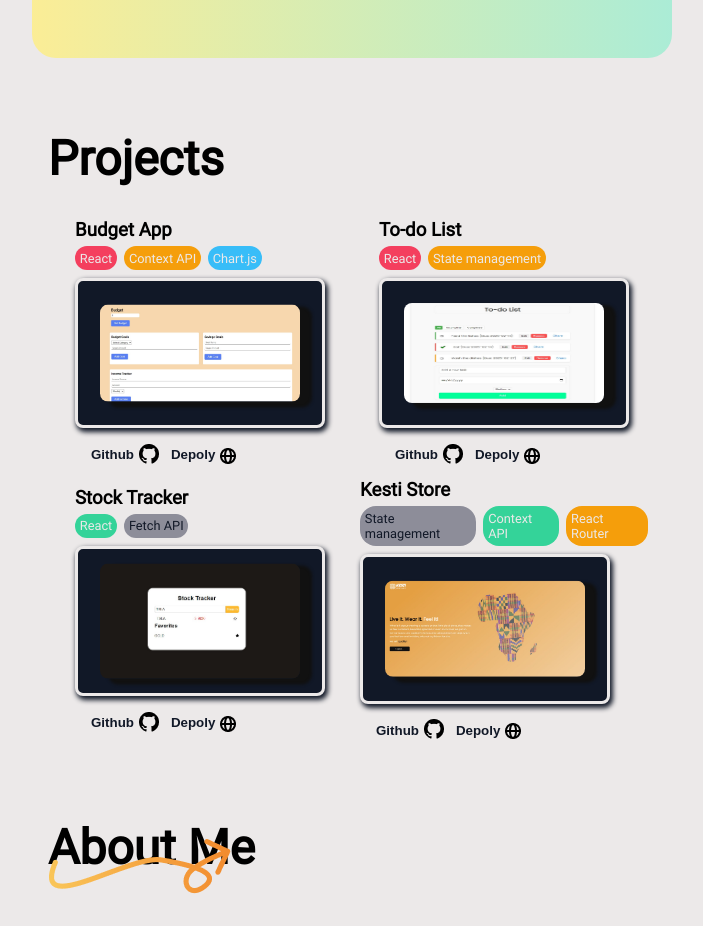
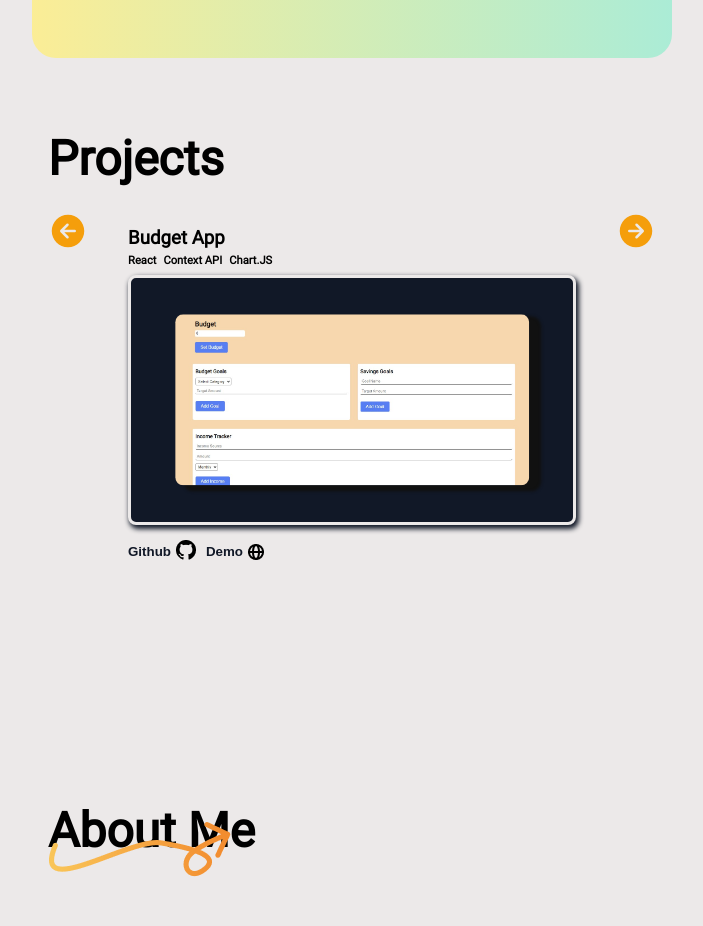
Before and after one commit to Delz-create/PortWork, a React (Create React App) app: page / in a window 1280 px wide. Shown: the part 660-1586 px from the top of the page, without its empty margins (288-991 px from the left). Built offline with nearby package versions, Linux system fonts and the light colour scheme.

Commit message:
Add files via upload

```diff
--- a/src/Components/Projects.js
+++ b/src/Components/Projects.js
@@ -1,10 +1,80 @@
-import React from "react";
+import React, { useState } from "react";
 import StockTracker from "../assests/images/Projects/Stock tracker.jpg";
 import ToDoList from "../assests/images/Projects/To-do list.jpg";
 import BudgetApp from "../assests/images/Projects/Budget APP.jpg";
 import Kesti from "../assests/images/Projects/Kesti landing page.jpg";
+import { IoArrowBackCircle, IoArrowForwardCircle } from "react-icons/io5";
 
 const Projects = React.forwardRef((props, ref) => {
+  const [currentIndex, setCurrentIndex] = useState(0);
+  // const [isAutoPlaying] = useState(true);
+
+  const projects = [
+    {
+      id: 1,
+      title: "Budget App",
+      Feature_1: "React",
+      Feature_2: "Context API",
+      Feature_3: "Chart.JS",
+      img: BudgetApp,
+      gitHubLink: "https://github.com/Delz-create/Budget",
+      deployLink: "https://budget-ten-flame.vercel.app/",
+    },
+
+    {
+      id: 2,
+      title: "Kesti",
+      Feature_1: "State management",
+      Feature_2: "Context API",
+      Feature_3: "React Router",
+      img: Kesti,
+      gitHubLink: "https://github.com/Delz-create/Kestitradies-react.git",
+      deployLink: "https://kestitradies-react.vercel.app/",
+    },
+
+    {
+      id: 3,
+      title: "To-do List",
+      Feature_1: "React",
+      Feature_2: "State management",
+      img: ToDoList,
+      gitHubLink: "https://github.com/Delz-create/To-do",
+      deployLink: "https://to-do-seven-liard.vercel.app/",
+    },
+
+    {
+      id: 4,
+      title: "Stock Tracker",
+      Feature_1: "React",
+      Feature_2: "Fetch API",
+      img: StockTracker,
+      gitHubLink: "https://github.com/Delz-create/Stock-tracker",
+      deployLink: "https://stock-tracker-gilt-eight.vercel.app/",
+    },
+  ];
+
+  const prevProject = () => {
+    setCurrentIndex((prevIndex) =>
+      prevIndex === 0 ? projects.length - 1 : prevIndex - 1
+    );
+  };
+
+  const nextProject = () => {
+    setCurrentIndex((prevIndex) =>
+      prevIndex === projects.length - 1 ? 0 : prevIndex + 1
+    );
+  };
+
+  // useEffect(() => {
+  //   let interval;
+  //   if (isAutoPlaying) {
+  //     interval = setInterval(() => {
+  //       nextProject();
+  //     }, 5000);
+  //   }
+  //   return () => clearInterval(interval);
+  // }, [isAutoPlaying]);
+
   return (
     <section
       className="container project "
@@ -13,29 +83,39 @@ const Projects = React.forwardRef((props, ref) => {
         <h1>Projects</h1>
       </div>
 
+      <div className="project-carousel">
+        <div
+          className="left"
+          onClick={prevProject}>
+          <IoArrowBackCircle />
+        </div>
+
         <div className="project-grid">
-        <div className="projects">
+          {projects.map((project, index) => (
+            <div
+              className={`projects ${index === currentIndex ? "active" : ""}`}
+              key={project.id}>
               <div className="title">
-            <h3>Budget App</h3>
+                <h3>{project.title}</h3>
               </div>
 
               <div className="Features">
-            <div className="Red">
-              <p>React</p>
+                <div>
+                  <p>{project.Feature_1}</p>
                 </div>
 
-            <div className="yellow">
-              <p>Context API</p>
+                <div>
+                  <p>{project.Feature_2}</p>
                 </div>
 
-            <div className="blue">
-              <p>Chart.js</p>
+                <div>
+                  <p>{project.Feature_3}</p>
                 </div>
               </div>
 
               <div className="projects-img">
                 <img
-              src={BudgetApp}
+                  src={project.img}
                   alt="img"
                 />
               </div>
@@ -43,138 +123,24 @@ const Projects = React.forwardRef((props, ref) => {
               <div className="btns">
                 <div className="Git-btn">
                   <button>
-                <a href="https://github.com/Delz-create/Budget">Github</a>
+                    <a href={project.gitHubLink}>Github</a>
                   </button>
                 </div>
 
                 <div className="Deploy-btn">
                   <button>
-                <a href="https://budget-ten-flame.vercel.app/">Depoly</a>
+                    <a href={project.deployLink}>Demo</a>
                   </button>
                 </div>
               </div>
             </div>
-
-        <div className="projects">
-          <div className="title">
-            <h3>To-do List</h3>
+          ))}
         </div>
 
-          <div className="Features">
-            <div className="Red">
-              <p>React</p>
-            </div>
-
-            <div className="yellow">
-              <p>State management</p>
-            </div>
-          </div>
-
-          <div className="projects-img">
-            <img
-              src={ToDoList}
-              alt="img"
-              className="To-do"
-            />
-          </div>
-
-          <div className="btns">
-            <div className="Git-btn">
-              <button>
-                <a href="https://github.com/Delz-create/To-do">Github</a>
-              </button>
-            </div>
-
-            <div className="Deploy-btn">
-              <button>
-                <a href="https://to-do-seven-liard.vercel.app/">Depoly</a>
-              </button>
-            </div>
-          </div>
-        </div>
-
-        <div className="projects">
-          <div className="title">
-            <h3>Stock Tracker</h3>
-          </div>
-
-          <div className="Features">
-            <div className="light-blue">
-              <p>React</p>
-            </div>
-
-            <div className="grey">
-              <p>Fetch API</p>
-            </div>
-          </div>
-
-          <div className="projects-img">
-            <img
-              src={StockTracker}
-              alt="img"
-            />
-          </div>
-
-          <div className="btns">
-            <div className="Git-btn">
-              <button>
-                <a href="https://github.com/Delz-create/Stock-tracker">
-                  Github
-                </a>
-              </button>
-            </div>
-
-            <div className="Deploy-btn">
-              <button>
-                <a href="https://stock-tracker-gilt-eight.vercel.app/">
-                  Depoly
-                </a>
-              </button>
-            </div>
-          </div>
-        </div>
-
-        <div className="projects">
-          <div className="title">
-            <h3>Kesti Store</h3>
-          </div>
-
-          <div className="Features">
-            <div className="grey">
-              <p>State management</p>
-            </div>
-
-            <div className="light-blue">
-              <p>Context API</p>
-            </div>
-
-            <div className="yellow">
-              <p>React Router</p>
-            </div>
-          </div>
-
-          <div className="projects-img">
-            <img
-              src={Kesti}
-              alt="img"
-            />
-          </div>
-
-          <div className="btns">
-            <div className="Git-btn">
-              <button>
-                <a href="https://github.com/Delz-create/Kestitradies-react.git">
-                  Github
-                </a>
-              </button>
-            </div>
-
-            <div className="Deploy-btn">
-              <button>
-                <a href="https://kestitradies-react.vercel.app/">Depoly</a>
-              </button>
-            </div>
-          </div>
+        <div
+          className="right"
+          onClick={nextProject}>
+          <IoArrowForwardCircle />
         </div>
       </div>
     </section>
--- a/src/index.css
+++ b/src/index.css
@@ -7,6 +7,7 @@
   margin: 0;
   padding: 0;
   box-sizing: border-box;
+  /* border: 1px solid red; */
 }
 
 html {
@@ -184,23 +185,40 @@ span::after {
 .project {
   flex-direction: column;
   margin: 0 auto 4.5rem auto;
+  min-height: 75vh;
 }
 .Projects-header {
   font-size: 2rem;
   margin: 0 0 1.5rem 0;
 }
-
+.project-carousel {
+  display: flex;
+  justify-content: center;
+  gap: 1.5rem;
+}
+.left,
+.right {
+  font-size: 2.5rem;
+  color: var(--yellow);
+  cursor: pointer;
+}
 .project-grid {
-  display: grid;
-  grid-template-columns: repeat(auto-fit, minmax(300px, 1fr));
-  justify-content: center;
-  align-items: center;
+  position: relative;
+  width: 100%;
+  overflow: visible;
+  margin: 0 auto;
 }
-.project-grid .projects {
-  margin: 0 0 1.5rem 0;
-  padding: 0.5rem;
-  border-radius: 1rem;
-  margin: 0 auto;
+.projects {
+  position: absolute;
+  width: 100%;
+  transition: opacity 0.5s ease-in-out;
+  padding: 1rem;
+  opacity: 0;
+  top: 0;
+  left: 0;
+}
+.projects.active {
+  opacity: 1;
 }
 .title h3 {
   margin: 0 0 0.3rem 0;
@@ -210,44 +228,13 @@ span::after {
   gap: 7px;
   margin: 0 0 0.5rem 0;
 }
-.Red {
-  background-color: var(--rose);
-  padding: 0.3rem;
-  color: var(--whites);
-  border-radius: 1rem;
-  font-size: 0.8rem;
-}
-.yellow {
-  background-color: var(--yellow);
-  padding: 0.3rem;
-  color: var(--whites);
-  border-radius: 1rem;
-  font-size: 0.8rem;
-}
-.blue {
-  background-color: var(--light-blue);
-  padding: 0.3rem;
-  color: var(--whites);
-  border-radius: 1rem;
-  font-size: 0.8rem;
-}
-.light-blue {
-  background-color: var(--emerald);
-  padding: 0.3rem;
-  color: var(--whites);
-  border-radius: 1rem;
-  font-size: 0.8rem;
-}
-.grey {
-  background-color: var(--gray6_text-apoio);
-  padding: 0.3rem;
-  color: var(--blacks);
-  border-radius: 1rem;
-  font-size: 0.8rem;
+.Features p {
+  font-size: 0.7rem;
+  font-weight: 800;
 }
 .projects-img {
-  width: 250px;
-  height: 150px;
+  width: 100%;
+  height: 250px;
   background-color: var(--blacks);
   padding: 0.5rem 0.2rem;
   position: relative;
@@ -257,7 +244,8 @@ span::after {
   margin: 0 0 1rem 0;
 }
 .projects-img img {
-  width: 200px;
+  width: 80%;
+  object-fit: contain;
   position: absolute;
   left: 50%;
   top: 50%;
@@ -265,14 +253,11 @@ span::after {
   border-radius: 0.5rem;
   box-shadow: 10px 4px 3px 2px #111;
 }
-.To-do {
-  height: 100px;
-}
 .btns {
   display: flex;
   justify-content: start;
   align-items: flex-start;
-  gap: 5px;
+  gap: 35px;
 }
 .Git-btn button,
 .Deploy-btn button {
@@ -280,7 +265,6 @@ span::after {
   border: none;
   font-weight: 700;
   position: relative;
-  margin: 0 1rem;
   cursor: pointer;
 }
 .Git-btn button::after {
```
Lines whose indentation alone changed are shown as unchanged.
